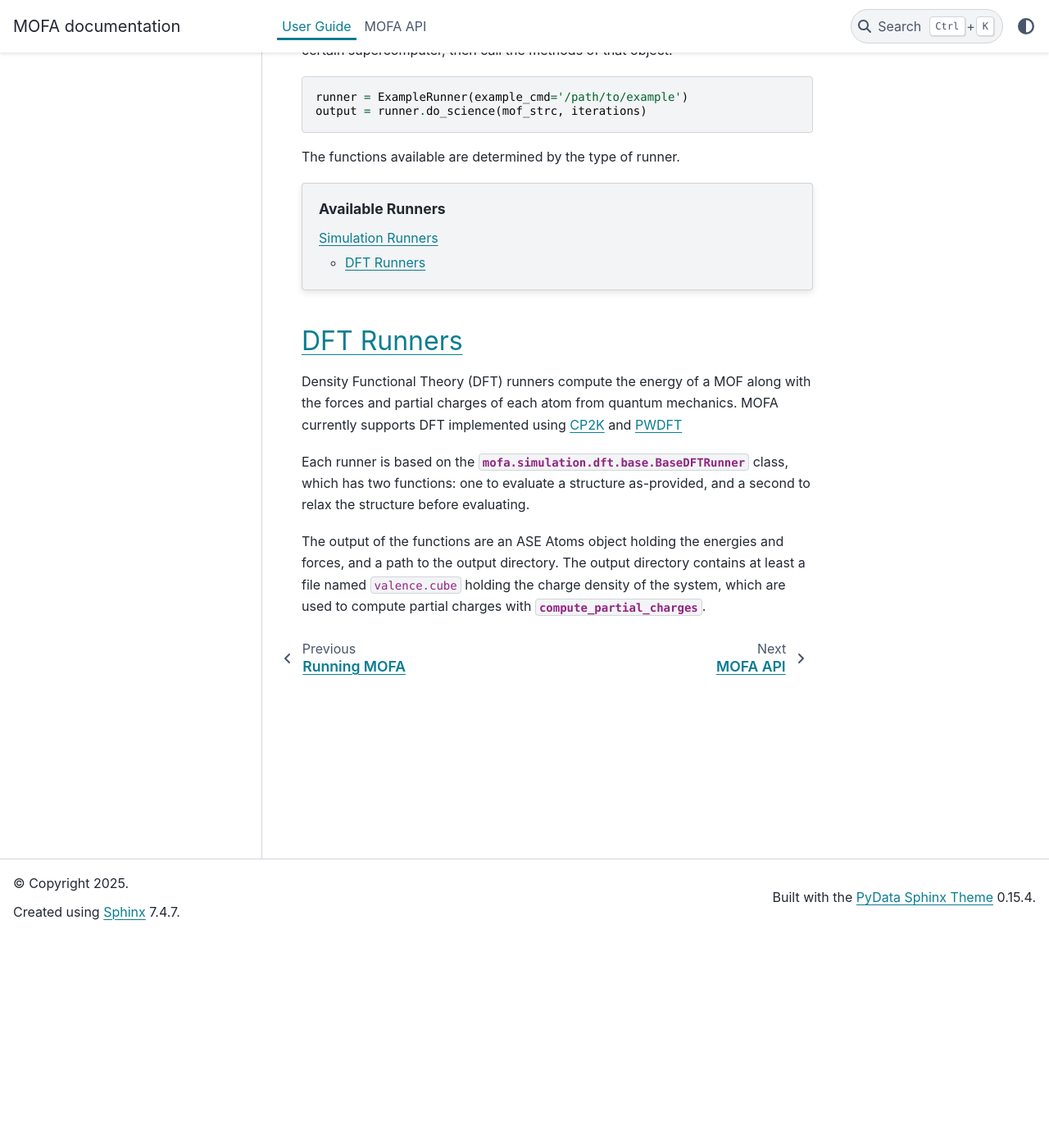
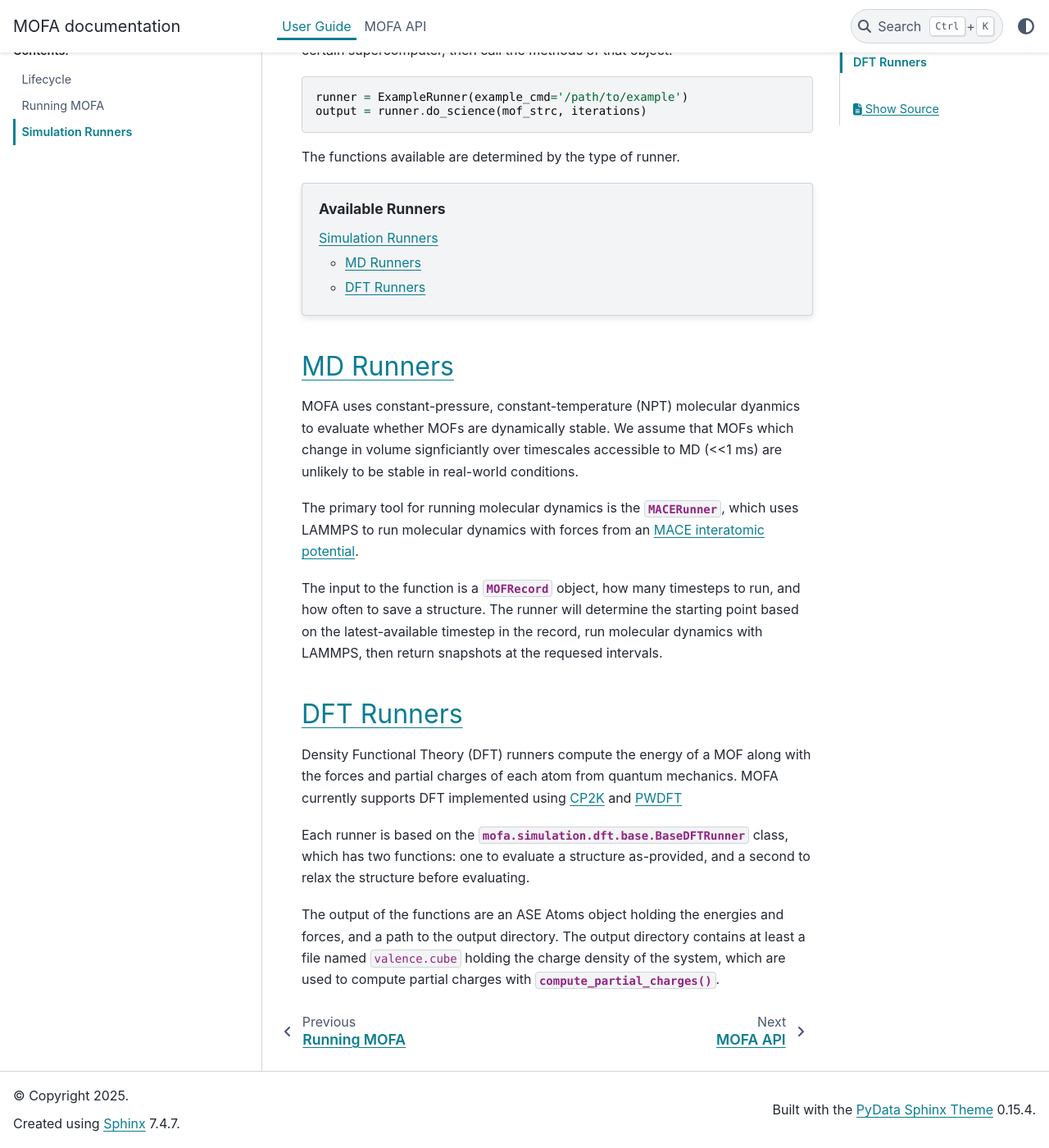
Before and after one commit to globus-labs/mof-generation-at-scale, a Sphinx documentation site: the page built from docs/user-guide/simulation.rst, in a window 1280 px wide and 1400 px high, scrolled down 259 px. Shown: the whole window at 82% size. Built offline with Sphinx 7.4.7 and the PyData theme 0.15.4, drawn with Linux system fonts in a browser that asks for light colours.

```diff
--- a/docs/user-guide/simulation.rst
+++ b/docs/user-guide/simulation.rst
@@ -18,6 +18,23 @@ The functions available are determined by the type of runner.
 .. contents:: Available Runners
     :depth: 2
 
+MD Runners
+----------
+
+MOFA uses constant-pressure, constant-temperature (NPT) molecular dyanmics
+to evaluate whether MOFs are dynamically stable.
+We assume that MOFs which change in volume signficiantly over timescales accessible to MD (<<1 ms)
+are unlikely to be stable in real-world conditions.
+
+The primary tool for running molecular dynamics is the :class:`~mofa.simulation.mace.MACERunner`,
+which uses LAMMPS to run molecular dynamics with forces from an
+`MACE interatomic potential <https://mace-docs.readthedocs.io/en/latest>`_.
+
+The input to the function is a :class:`~mofa.models.MOFRecord` object, how many timesteps to run,
+and how often to save a structure.
+The runner will determine the starting point based on the latest-available timestep in the record,
+run molecular dynamics with LAMMPS, then return snapshots at the requesed intervals.
+
 DFT Runners
 -----------
 
@@ -34,4 +51,4 @@ The output of the functions are an ASE Atoms object holding the energies and for
 and a path to the output directory.
 The output directory contains at least a file named ``valence.cube`` holding the
 charge density of the system, which are used to compute partial charges
-with :class:`~mofa.simulation.dft.compute_partial_charges`.
+with :meth:`~mofa.simulation.dft.compute_partial_charges`.
```
Also changed, not shown: docs/source/simulation.rst (+8 -0 lines).
